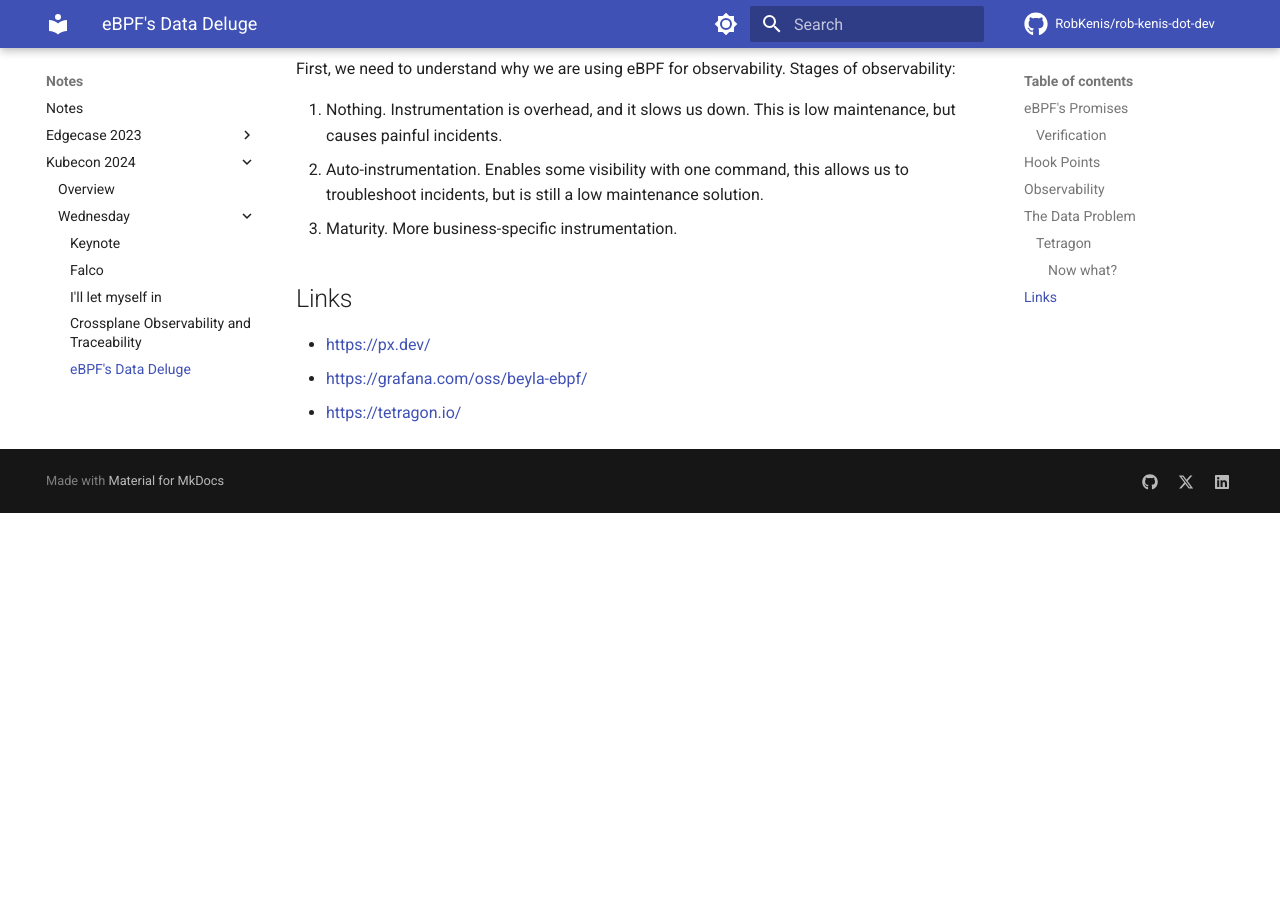
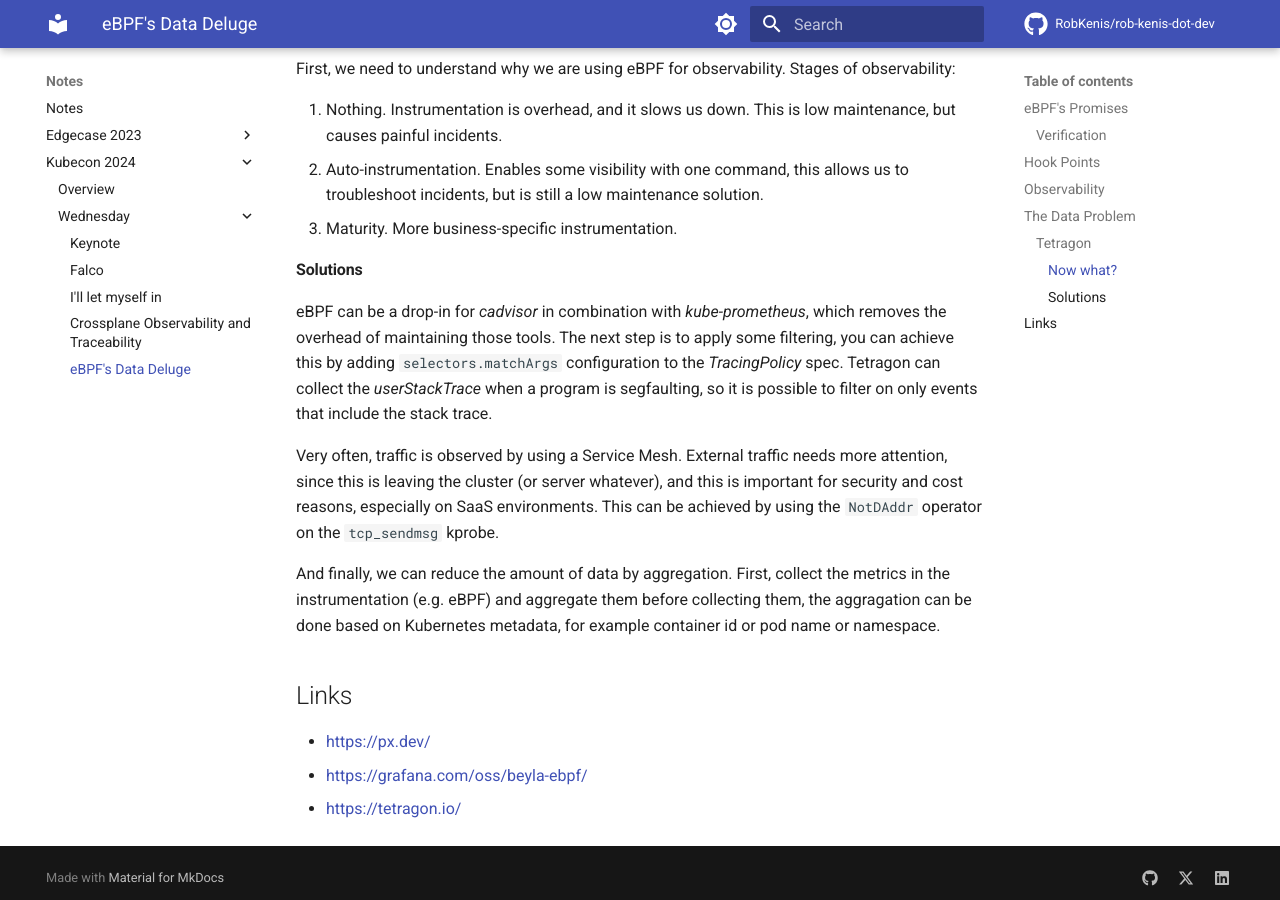
Before and after one commit to RobKenis/rob-kenis-dot-dev, an MkDocs documentation site: the page built from docs/kubecon-2024/wednesday/5-ebpf-data-deluge.md, in a window 1280 px wide and 900 px high, scrolled down 1276 px. Built offline with MkDocs 1.6.1 and Material for MkDocs 9.7.7, drawn with Linux system fonts in a browser that asks for light colours; comment, search, counter and statistics services are not loaded; before the commit the page ends 1789 px from its top, so only the background shows below that.

Commit message:
Add notes on reducing traces

```diff
--- a/docs/kubecon-2024/wednesday/5-ebpf-data-deluge.md
+++ b/docs/kubecon-2024/wednesday/5-ebpf-data-deluge.md
@@ -46,6 +46,18 @@ First, we need to understand why we are using eBPF for observability. Stages of
 2. Auto-instrumentation. Enables some visibility with one command, this allows us to troubleshoot incidents, but is still a low maintenance solution.
 3. Maturity. More business-specific instrumentation.
 
+#### Solutions
+
+eBPF can be a drop-in for _cadvisor_ in combination with _kube-prometheus_, which removes the overhead of maintaining those tools. The next step is
+to apply some filtering, you can achieve this by adding `selectors.matchArgs` configuration to the _TracingPolicy_ spec. Tetragon can
+collect the _userStackTrace_ when a program is segfaulting, so it is possible to filter on only events that include the stack trace.
+
+Very often, traffic is observed by using a Service Mesh. External traffic needs more attention, since this is leaving the cluster (or server whatever), and
+this is important for security and cost reasons, especially on SaaS environments. This can be achieved by using the `NotDAddr` operator on the `tcp_sendmsg` kprobe.
+
+And finally, we can reduce the amount of data by aggregation. First, collect the metrics in the instrumentation (e.g. eBPF) and aggregate them before collecting them,
+the aggragation can be done based on Kubernetes metadata, for example container id or pod name or namespace.
+
 ## Links
 
 - <https://px.dev/>
```
